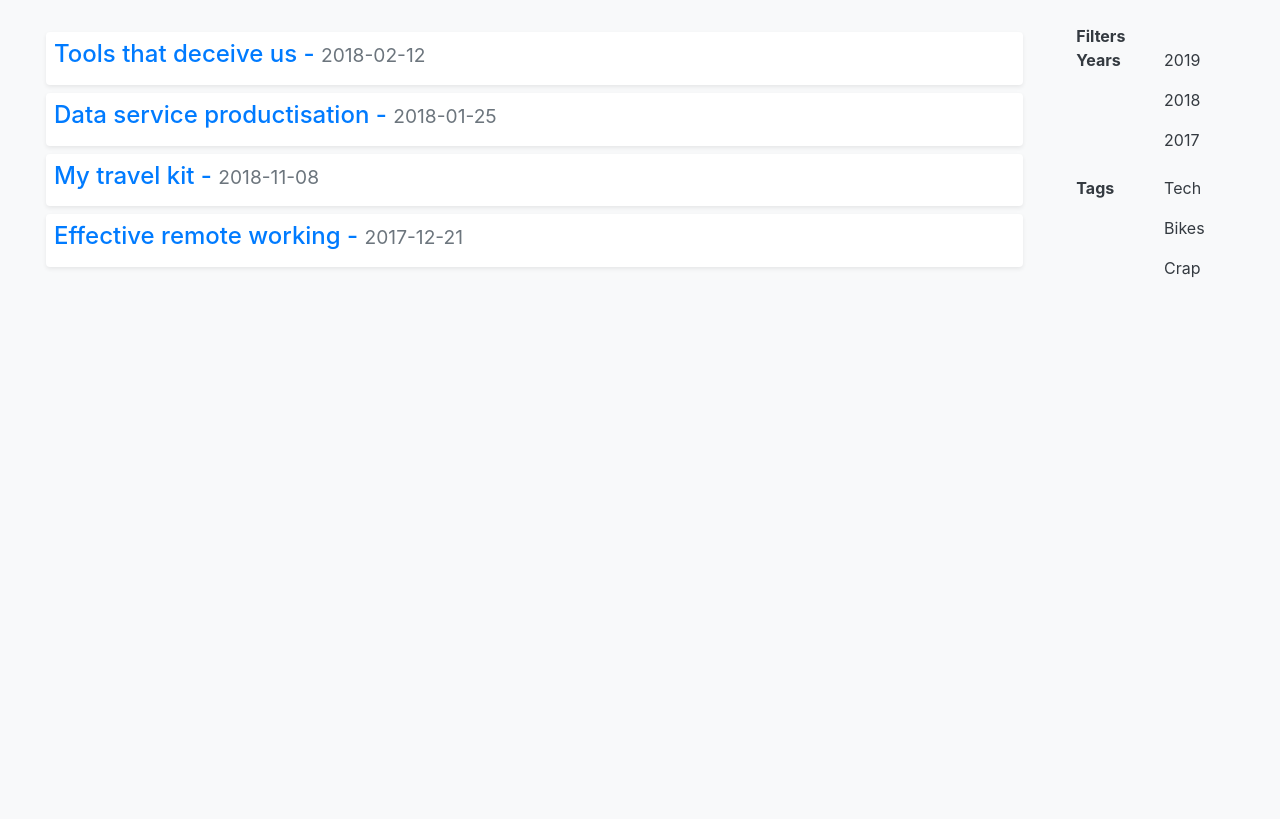
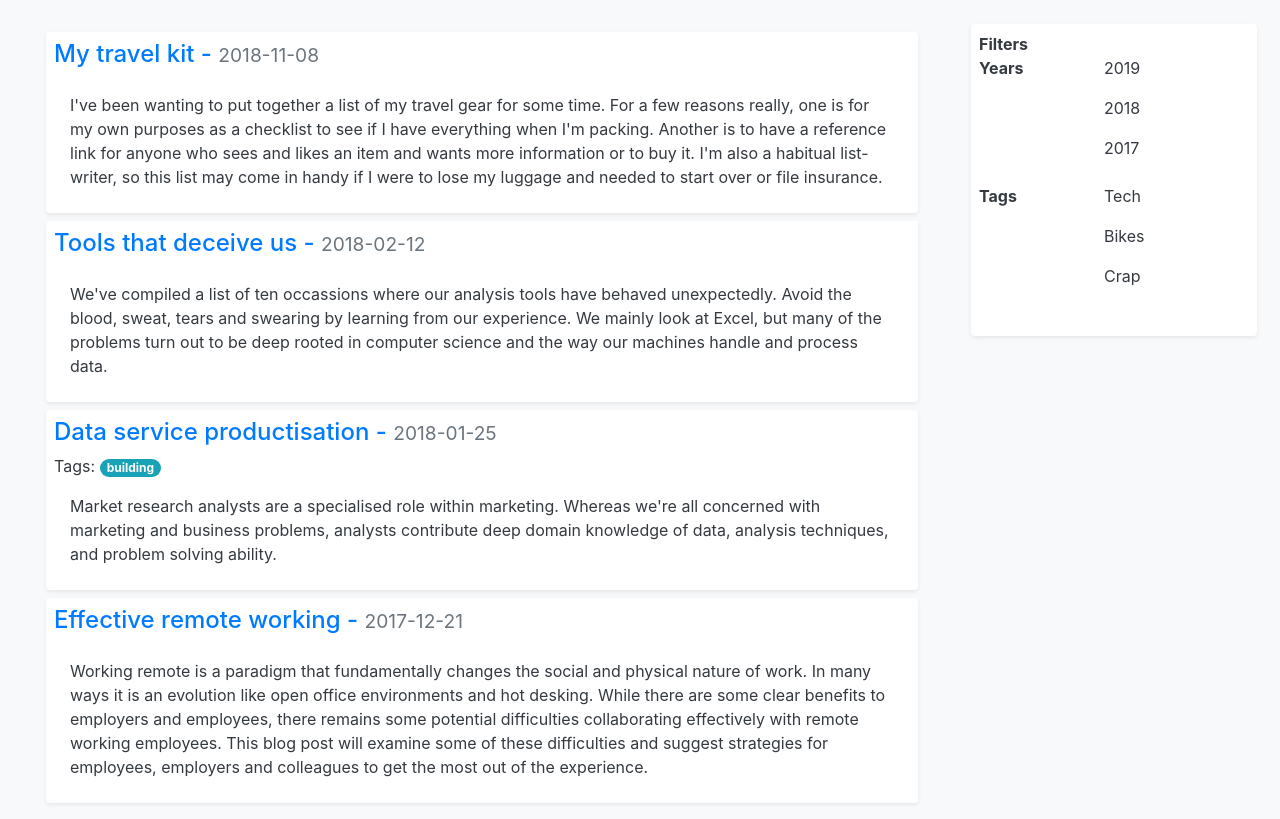
Before and after one commit to ndjenkins85/personalsite, a Flask app: page /articles/ in a window 1280 px wide. Shown: the part 56-875 px from the top of the page. Before the commit the page ends 334 px from the top, so only its background shows below. Run offline with Flask 2, Linux system fonts and the light colour scheme; some libraries are stand-ins or nearby versions.

Commit message:
blog update

```diff
--- a/local/2017-12-21_professional_effective-remote-working_.md
+++ b/local/2017-12-21_professional_effective-remote-working_.md
@@ -1,5 +1,3 @@
-# Strategies for effective remote working
-
 Working remote is a paradigm that fundamentally changes the social and physical nature of work. In many ways it is an evolution like open office environments and hot desking. While there are some clear benefits to employers and employees, there remains some potential difficulties collaborating effectively with remote working employees. This blog post will examine some of these difficulties and suggest strategies for employees, employers and colleagues to get the most out of the experience.
 The advantages to employers come in the form of reduced overheads (office space), access to a wider talent pool, and being known for an attractive company culture. For employees, it can cut down commute times, enable travel, and facilitate periods of uninterrupted work.
 
--- a/local/2018-01-25_professional_data-service-productisation_building.md
+++ b/local/2018-01-25_professional_data-service-productisation_building.md
@@ -1,5 +1,3 @@
-# Going beyond analysis into data services
-
 Market research analysts are a specialised role within marketing. Whereas we're all concerned with marketing and business problems, analysts contribute deep domain knowledge of data, analysis techniques, and problem solving ability.
 
 Despite this, a fair percentage of analyst workload is involved with routine common tasks. Senior analysts are constantly evaluating their processes and common tasks, looking for ways to increase efficiency. It is possible to take this approach even further into providing full data services. This article will discuss these opportunities, and how they fit into the career path of an analyst.
--- a/local/2018-02-12_professional_tools-that-deceive-us_.md
+++ b/local/2018-02-12_professional_tools-that-deceive-us_.md
@@ -1,5 +1,3 @@
-# Top 5 data analysis tool fails
-
 We've compiled a list of ten occassions where our analysis tools have behaved unexpectedly. Avoid the blood, sweat, tears and swearing by learning from our experience. We mainly look at Excel, but many of the problems turn out to be deep rooted in computer science and the way our machines handle and process data.
 
 # 1 - Excel Vlookup
--- a/local/2018-11-08_personal_my-travel-kit_.md
+++ b/local/2018-11-08_personal_my-travel-kit_.md
@@ -1,4 +1,3 @@
-# My travel gear
 I've been wanting to put together a list of my travel gear for some time. For a few reasons really, one is for my own purposes as a checklist to see if I have everything when I'm packing. Another is to have a reference link for anyone who sees and likes an item and wants more information or to buy it. I'm also a habitual list-writer, so this list may come in handy if I were to lose my luggage and needed to start over or file insurance.
 
 For the items themselves I had a few aims, and it's taken some time and experimentation to get to this set. I wanted to have a comfortable and flexible work and study setup, have enough clothes so that I don't feel the pinch on 'laundry day', and to take one or two luxuries. However, I also wanted to keep the total weight and size to within carry on airplane limits. Having less stuff makes us more agile, able to haul around cities, or small treks easily. It also saves my back and neck from too much strain. The total weight of my gear comes to around 12kg. Of that, I can carry up to 4kg on my person for flights, such as in pockets and coat.
--- a/personalsite/file_parsing.py
+++ b/personalsite/file_parsing.py
@@ -1,4 +1,5 @@
 import os
+from operator import itemgetter
 
 
 def get_file_details(filename):
@@ -28,12 +29,20 @@ def get_file_details(filename):
 
         url_helper = f"{major_type}/{year}/{month}/{day}/{title}"
 
+        article = open_article(filename)
+
         return {"filename": filename, "date": date, "major_type": major_type, "title": title, "tags": tags, "year": year,
                 "month": month, "day": day, "period": period, "filename": filename, "filetype": filetype,
-                "title_cap": title_cap, "url_helper": url_helper}
+                "title_cap": title_cap, "url_helper": url_helper, "teaser": article[0], "article": article}
 
     except:
         return None
+
+def open_article(filename):
+    with open(os.path.join("local", filename), 'r') as f:
+        article = f.readlines()
+    return article
+
 
 
 def get_all_files():
@@ -52,4 +61,6 @@ def parse_files_and_filters(filters):
                 else:
                     files = [x for x in files if x[key]==value]
 
+    files = sorted(files, key=itemgetter('date'), reverse=True)
+
     return files
--- a/personalsite/templates/articles.html
+++ b/personalsite/templates/articles.html
@@ -25,24 +25,53 @@
   </div>
 
   <div class="row  m-2">
-    <div class="col-sm-10">
-
+    {% if single %}
+    <div class="col-sm-1">
+    </div>
+    <div class="col-sm-8">
+    {% else %}
+    <div class="col-sm-9">
+    {% endif %}
 
       {% for file in files %}
       <div class="row m-2">
         <div class="col">
           <div class="shadow-sm p-2 bg-white rounded">
+            <div class="row">
+              <div class="col">
                 <a href="{{ url_for('articles')}}{{ file['url_helper'] }}" class="text-decoration-none">
                   <h4>{{ file["title_cap"] }} - <small class="text-muted">{{ file["date"] }}</small></h4>
                 </a>
+                {% for tag in file["tags"] %}
+                  {% if loop.first %}Tags: {% endif %}
+                  <span class="badge badge-pill badge-info">{{ tag }}</span>
+                  {% if loop.last %}<br>{% endif %}
+                {% endfor %}
+
+                <div class="row">
+                  <div class="col m-3">
+                  {% if single %}
+                    {% for line in file["article"]%}
+                    <p>{{ line }}</p>
+                    {% endfor %}
+                  {% else %}
+                    {{ file["teaser"] }}
+                  {% endif %}
+                  </div>
+                </div>
+              </div>
+            </div>
           </div>
         </div>
       </div>
       {% endfor %}
 
     </div>
-    <div class="col-sm-2">
+    {% if not single %}
+    <div class="col-sm-3">
+      <div class="shadow-sm p-2 bg-white rounded">
       <strong>Filters</strong>
+
         <dl class="row">
           <dt class="col-sm-5">Years</dt>
           <dd class="col-sm-7">
@@ -59,8 +88,10 @@
         </dl>
       </div>
     </div>
+    {% endif %}
+  </div>
 
-  {% if disqus %}
+  {% if single %}
   <div class="row  m-2">
     <div class="col" id="disqus_thread">
     </div>
--- a/personalsite/views.py
+++ b/personalsite/views.py
@@ -73,9 +73,9 @@ def articles(path):
 
     files = parse_files_and_filters(filters)
 
-    disqus = (len(breadcrumbs)==5 and len(files)==1)
+    single = (len(breadcrumbs)==5 and len(files)==1)
 
-    return render_template('articles.html', files=files, routes=routes, breadcrumbs=breadcrumbs, disqus=disqus)
+    return render_template('articles.html', files=files, routes=routes, breadcrumbs=breadcrumbs, single=single)
 
 
 #    articles/professional/2018/01/25/data-service-productisation_building
```
Lines whose indentation alone changed are shown as unchanged.
